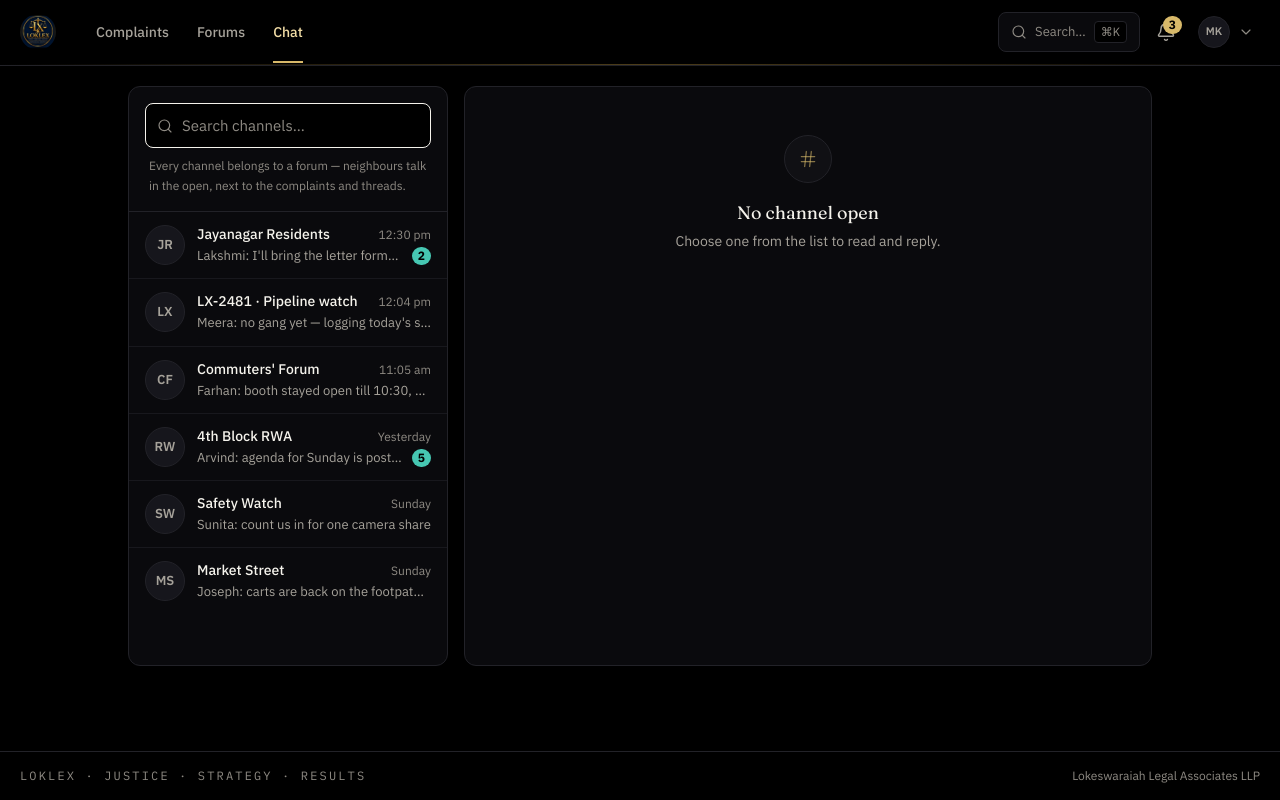
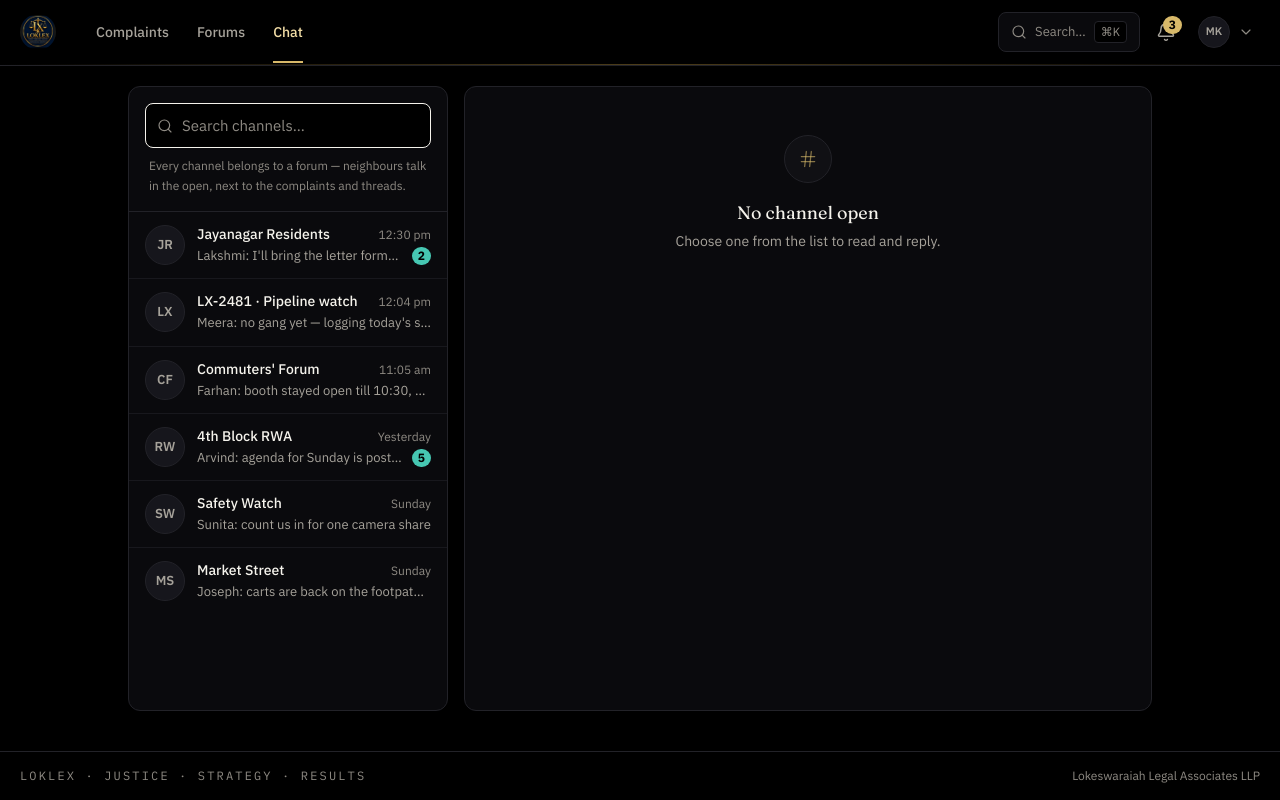
Before and after one commit to getxeyronoxz/loklex, a Next.js app: page /chat in a window 1280 px wide. Built offline with nearby package versions, Linux system fonts and the light colour scheme.

Commit message:
Chat scroll system: viewport-locked page, quiet scrollbars, pill composer, day chips

```diff
--- a/src/app/chat/page.tsx
+++ b/src/app/chat/page.tsx
@@ -185,7 +185,7 @@ function ChatView() {
           next to the complaints and threads.
         </p>
       </div>
-      <div className="min-h-0 flex-1 overflow-y-auto">
+      <div className="scroll-quiet min-h-0 flex-1 overflow-y-auto">
         {channels === null ? (
           <SkeletonRows rows={5} />
         ) : visibleChannels.length === 0 ? (
@@ -332,7 +332,7 @@ function ChatView() {
       </header>
 
       <div
-        className="min-h-0 flex-1 overflow-y-auto px-4 py-4"
+        className="scroll-quiet min-h-0 flex-1 overflow-y-auto px-4 py-4"
         role="log"
         aria-label={`Messages in ${active.name}`}
         aria-live="polite"
@@ -535,7 +535,7 @@ function ChatView() {
                   rows={1}
                   placeholder={`Message ${active.name}…`}
                   aria-label={`Message ${active.name}`}
-                  className="composer-input min-h-[40px] max-h-[140px] resize-none border-transparent bg-transparent py-2 focus:border-transparent"
+                  className="composer-input max-h-[140px] min-h-[40px]! resize-none border-transparent bg-transparent py-2 focus:border-transparent!"
                 />
               </Field>
             </div>
@@ -558,13 +558,13 @@ function ChatView() {
   );
 
   return (
-    <div className="mx-auto max-w-5xl">
+    <div className="mx-auto flex h-full min-h-0 w-full max-w-5xl flex-col">
       <div className="md:hidden">
         <div className="overflow-hidden rounded-xl border border-navy-700 bg-navy-900">
           {selectedId ? threadNode : listNode}
         </div>
       </div>
-      <div className="hidden min-h-[calc(100vh-220px)] gap-4 md:flex">
+      <div className="hidden min-h-0 flex-1 gap-4 md:flex">
         <section
           aria-label="Channels"
           className="flex w-[320px] shrink-0 flex-col overflow-hidden rounded-xl border border-navy-700 bg-navy-900"
--- a/src/app/globals.css
+++ b/src/app/globals.css
@@ -84,6 +84,23 @@ body {
   font-variant-numeric: tabular-nums;
 }
 
+/* Quiet scrollers: thumb appears only on hover or keyboard focus,
+   so lists and threads scroll without permanent visual noise. */
+.scroll-quiet {
+  scrollbar-width: thin;
+  scrollbar-color: transparent transparent;
+}
+.scroll-quiet:hover,
+.scroll-quiet:focus-within {
+  scrollbar-color: var(--color-navy-700) transparent;
+}
+.scroll-quiet::-webkit-scrollbar-thumb {
+  background: transparent;
+}
+.scroll-quiet:hover::-webkit-scrollbar-thumb,
+.scroll-quiet:focus-within::-webkit-scrollbar-thumb {
+  background: var(--color-navy-700);
+}
 /* Tracked caps for eyebrows, codes and references */
 .eyebrow {
   font-family: var(--font-mono);
@@ -190,6 +207,9 @@ body {
 
 /* Borderless composer field: the pill carries the focus ring instead.
    Unlayered on purpose so it beats the shared input utilities. */
+.composer-input {
+  min-height: 40px;
+}
 .composer-input:focus {
   border-color: transparent;
   outline: none;
--- a/src/components/workspace/ChatPane.tsx
+++ b/src/components/workspace/ChatPane.tsx
@@ -19,7 +19,7 @@ export function ChatPane() {
 
   return (
     <div className="flex h-full min-h-0 flex-col">
-      <div className="min-h-0 flex-1 overflow-y-auto">
+      <div className="scroll-quiet min-h-0 flex-1 overflow-y-auto">
         {items === null ? (
           <SkeletonRows rows={4} />
         ) : (
--- a/src/components/workspace/ComplaintsPane.tsx
+++ b/src/components/workspace/ComplaintsPane.tsx
@@ -80,7 +80,7 @@ export function ComplaintsPane() {
   return (
     <div className="flex h-full min-h-0 flex-col">
       <QuickReport />
-      <div className="min-h-0 flex-1 overflow-y-auto">
+      <div className="scroll-quiet min-h-0 flex-1 overflow-y-auto">
         {items === null ? (
           <SkeletonRows rows={3} />
         ) : (
--- a/src/components/workspace/ForumsPane.tsx
+++ b/src/components/workspace/ForumsPane.tsx
@@ -22,7 +22,7 @@ export function ForumsPane() {
 
   return (
     <div className="flex h-full min-h-0 flex-col">
-      <div className="min-h-0 flex-1 overflow-y-auto">
+      <div className="scroll-quiet min-h-0 flex-1 overflow-y-auto">
         {items === null ? (
           <SkeletonRows rows={5} />
         ) : (
```
